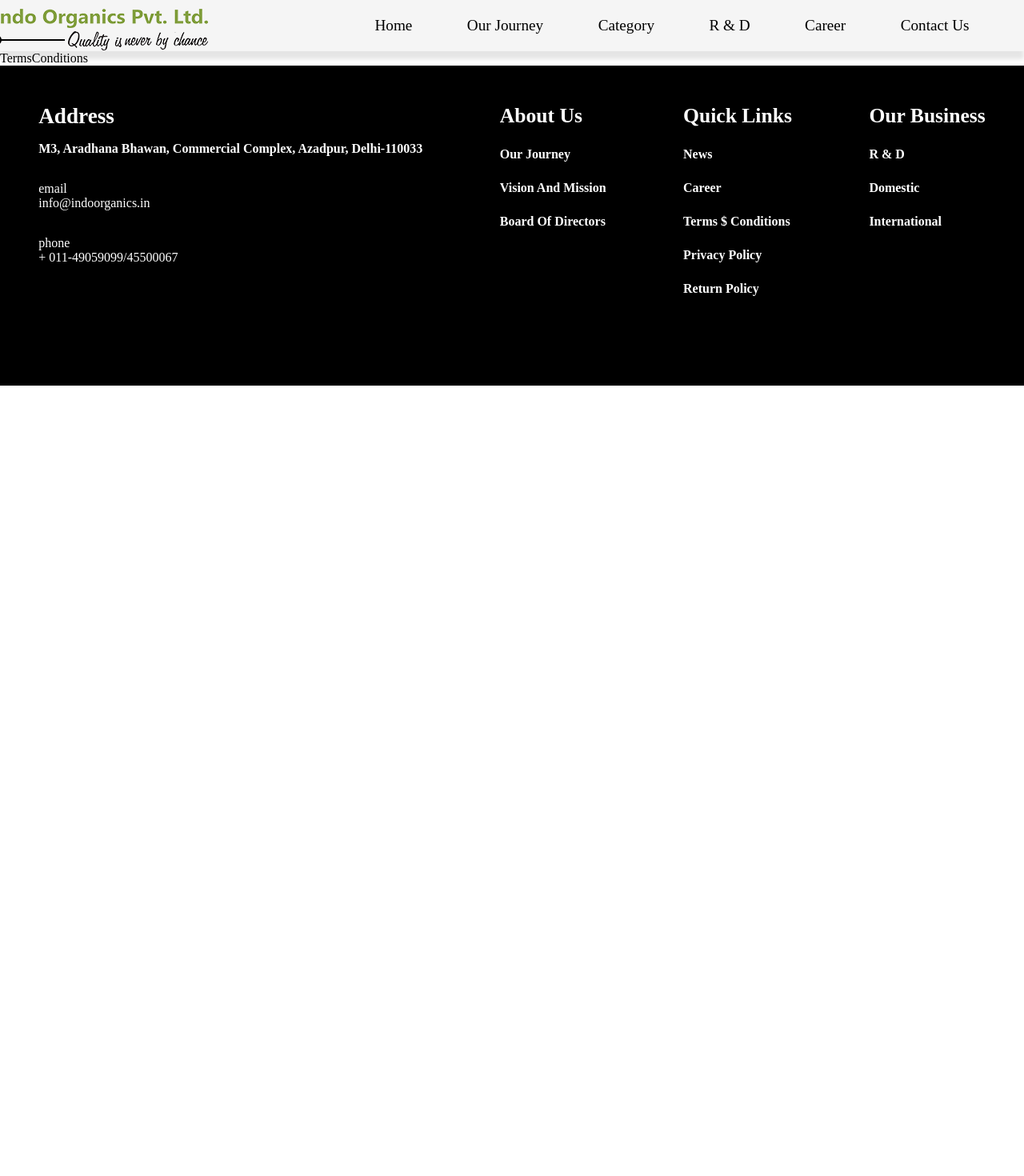
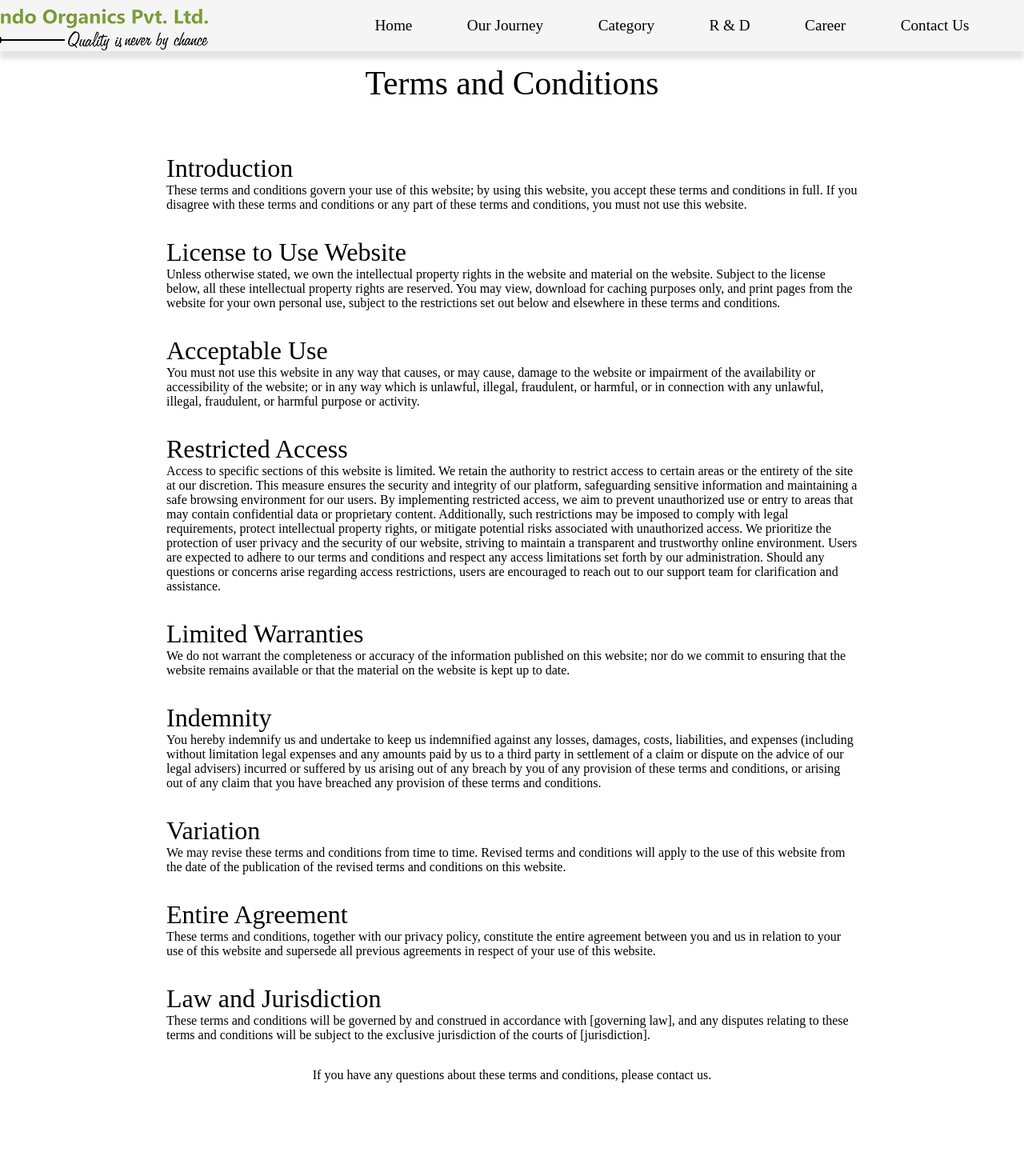
Before and after one commit to indo-organic/indo_organic_web, a React (Vite) app: page /termsCondition in a window 1280 px wide. Shown: the top 1470 px of the page at 80% size. Before the commit the page ends 800 px from the top, so only its background shows below. Built offline with nearby package versions, Linux system fonts and the light colour scheme.

Commit message:
terms and conditions

```diff
--- a/package.json
+++ b/package.json
@@ -11,6 +11,7 @@
   },
   "dependencies": {
     "bootstrap": "^5.3.3",
+    "localtunnel": "^2.0.2",
     "react": "^18.2.0",
     "react-bootstrap": "^2.10.1",
     "react-dom": "^18.2.0",
--- a/src/footer/TermsConditions.jsx
+++ b/src/footer/TermsConditions.jsx
@@ -1,8 +1,109 @@
-import React from 'react'
-
+import "../styles/TermsCondition.scss"
 const TermsConditions = () => {
   return (
-    <div>TermsConditions</div>
+    <>
+      <div className="termsConditions">
+
+        <div className="t_c_t">Terms and Conditions</div>
+
+
+        <div className="termsconditions_text">
+
+          <div className="t_c_box">
+            <p className="t_c_heading">Introduction</p>
+            <p>These terms and conditions govern your use of this website; by using this website, you accept these terms and conditions in full. If you disagree with these terms and conditions or any part of these terms and conditions, you must not use this website.</p>
+
+          </div>
+
+
+          <div className="t_c_box">
+            <p className="t_c_heading"> License to Use Website</p>
+            <p>Unless otherwise stated, we own the intellectual property rights in the website and material on the website. Subject to the license below, all these intellectual property rights are reserved. You may view, download for caching purposes only, and print pages from the website for your own personal use, subject to the restrictions set out below and elsewhere in these terms and conditions.</p>
+
+          </div>
+
+
+          <div className="t_c_box">
+            <p className="t_c_heading">Acceptable Use</p>
+            <p>You must not use this website in any way that causes, or may cause, damage to the website or impairment of the availability or accessibility of the website; or in any way which is unlawful, illegal, fraudulent, or harmful, or in connection with any unlawful, illegal, fraudulent, or harmful purpose or activity.
+
+            </p>
+
+          </div>
+
+          <div className="t_c_box">
+            <p className="t_c_heading">Restricted Access</p>
+            <p>Access to specific sections of this website is limited. We retain the authority to restrict access to certain areas or the entirety of the site at our discretion. This measure ensures the security and integrity of our platform, safeguarding sensitive information and maintaining a safe browsing environment for our users. By implementing restricted access, we aim to prevent unauthorized use or entry to areas that may contain confidential data or proprietary content. Additionally, such restrictions may be imposed to comply with legal requirements, protect intellectual property rights, or mitigate potential risks associated with unauthorized access. We prioritize the protection of user privacy and the security of our website, striving to maintain a transparent and trustworthy online environment. Users are expected to adhere to our terms and conditions and respect any access limitations set forth by our administration. Should any questions or concerns arise regarding access restrictions, users are encouraged to reach out to our support team for clarification and assistance.
+
+            </p>
+
+          </div>
+
+
+          <div className="t_c_box">
+            <p className="t_c_heading">Limited Warranties</p>
+            <p>We do not warrant the completeness or accuracy of the information published on this website; nor do we commit to ensuring that the website remains available or that the material on the website is kept up to date.
+
+            </p>
+
+          </div>
+
+          <div className="t_c_box">
+            <p className="t_c_heading">Indemnity</p>
+            <p>You hereby indemnify us and undertake to keep us indemnified against any losses, damages, costs, liabilities, and expenses (including without limitation legal expenses and any amounts paid by us to a third party in settlement of a claim or dispute on the advice of our legal advisers) incurred or suffered by us arising out of any breach by you of any provision of these terms and conditions, or arising out of any claim that you have breached any provision of these terms and conditions.
+            </p>
+
+          </div>
+
+
+          <div className="t_c_box">
+            <p className="t_c_heading">Variation</p>
+            <p>We may revise these terms and conditions from time to time. Revised terms and conditions will apply to the use of this website from the date of the publication of the revised terms and conditions on this website.
+
+            </p>
+
+          </div>
+
+          <div className="t_c_box">
+            <p className="t_c_heading">Entire Agreement</p>
+            <p>These terms and conditions, together with our privacy policy, constitute the entire agreement between you and us in relation to your use of this website and supersede all previous agreements in respect of your use of this website.
+
+            </p>
+
+          </div>
+
+          <div className="t_c_box">
+            <p className="t_c_heading">Law and Jurisdiction
+            </p>
+            <p>These terms and conditions will be governed by and construed in accordance with [governing law], and any disputes relating to these terms and conditions will be subject to the exclusive jurisdiction of the courts of [jurisdiction].
+
+            </p>
+
+          </div>
+
+           <p>If you have any questions about these terms and conditions, please contact us.</p>
+
+
+
+
+
+
+
+
+
+        </div>
+
+
+
+
+
+
+      </div>
+
+
+
+
+    </>
   )
 }
 
--- /dev/null
+++ b/src/styles/TermsCondition.scss
@@ -0,0 +1,30 @@
+.termsConditions {
+    width: 100%;
+    height: 180vh;
+
+    display: flex;
+    flex-direction: column;
+    align-items: center;
+
+    .t_c_t {
+        font-size: 2.6rem;
+        font-weight: 400;
+        margin: 1rem;
+    }
+    .termsconditions_text {
+        display: flex;
+        flex-direction: column;
+        align-items: center;
+        width: 80%;
+        height:260vh;
+        padding: 3rem;
+
+
+        .t_c_box{
+            padding:0 2rem 2rem 2rem;
+        }
+        .t_c_heading{
+            font-size: 2rem;
+        }
+    }
+}
```
Also changed, not shown: 1 other file (tests, documents, lock files or other folders).
